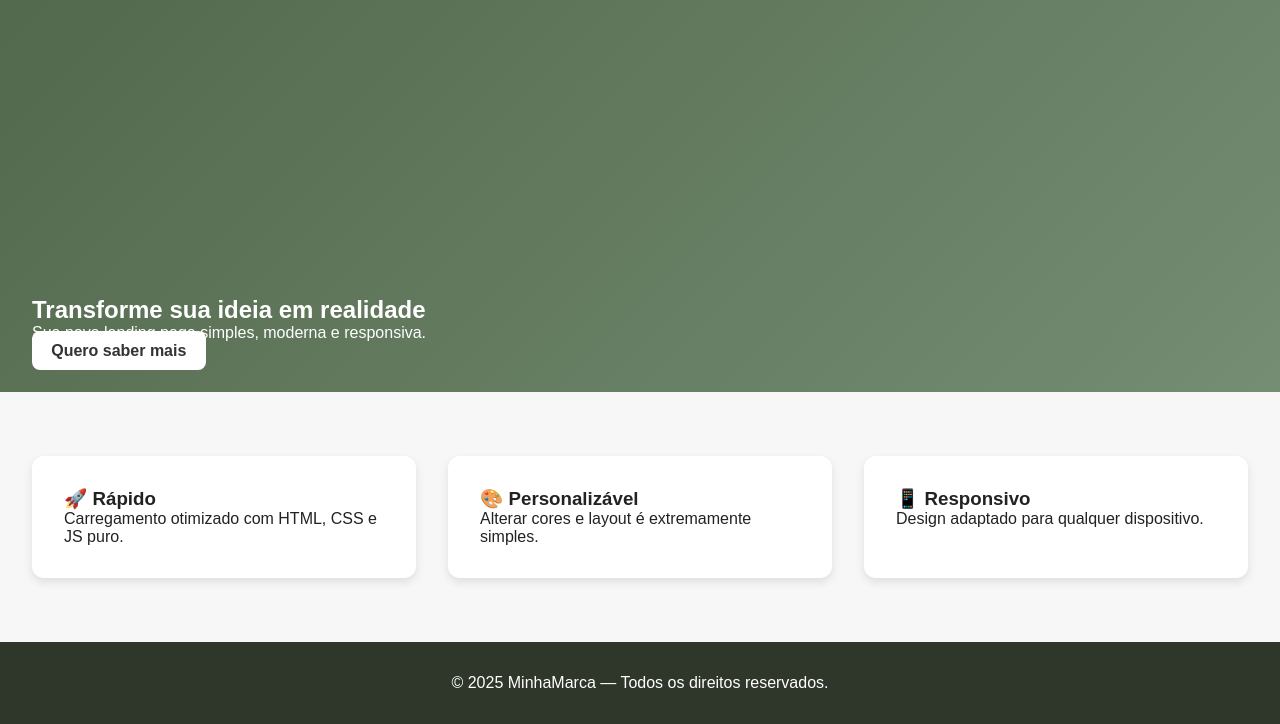
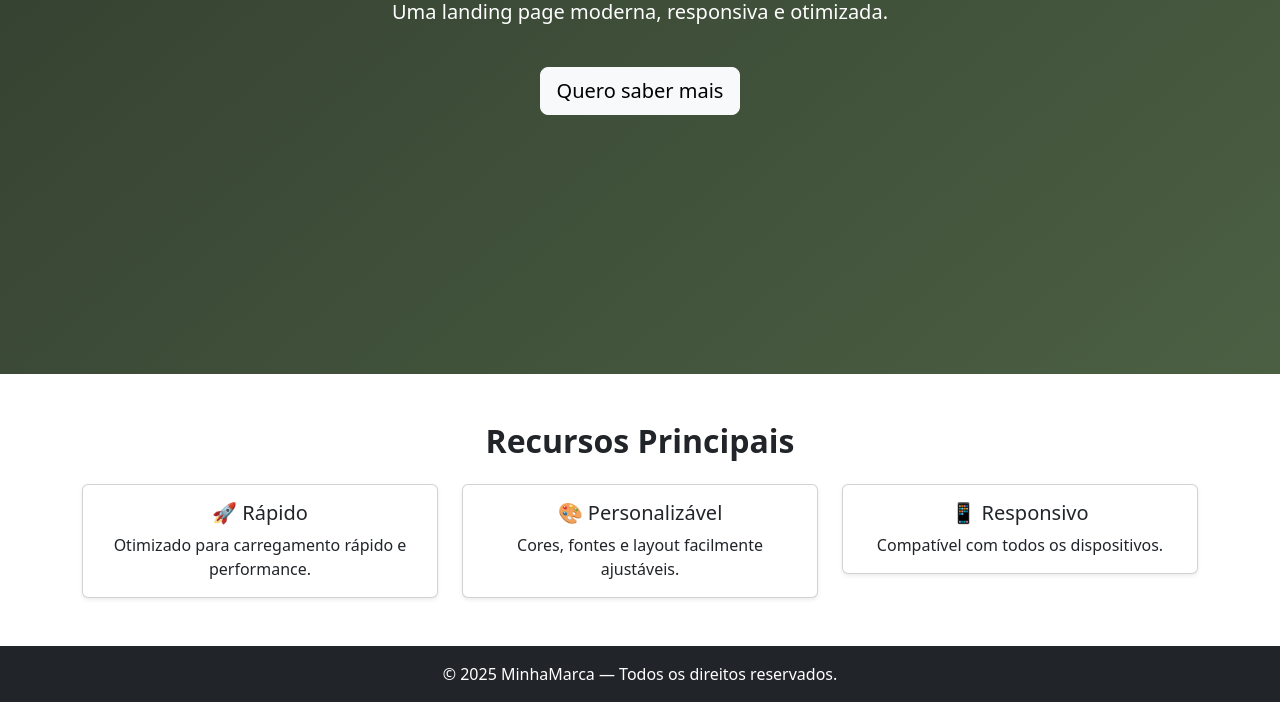
Before and after one commit to wendel211/template-lading-page, a plain HTML site: page index.html in a window 1280 px wide. Shown: the part 426-1150 px from the top of the page. After the commit the page ends 1128 px from the top, so only its background shows below. Drawn offline with nearby package versions, Linux system fonts and the light colour scheme.

Commit message:
feat: enhance landing page structure and styles with responsive design

```diff
--- /dev/null
+++ b/assets/css/custom.css
@@ -0,0 +1,23 @@
+/* HERO */
+.hero {
+  height: 100vh;
+  background: linear-gradient(140deg, #303a2d, #4b6043);
+  padding-top: 80px;
+}
+
+/* FEATURE CARD */
+.feature-card {
+  transition: 0.3s ease-in-out;
+}
+
+.feature-card:hover {
+  transform: translateY(-6px);
+  box-shadow: 0 10px 20px rgba(0,0,0,0.15) !important;
+}
+
+/* RESPONSIVO EXTRA */
+@media (max-width: 768px) {
+  .hero h1 {
+    font-size: 2rem;
+  }
+}
--- a/index.html
+++ b/index.html
@@ -1,46 +1,92 @@
-
-v<!DOCTYPE html>
+<!DOCTYPE html>
 <html lang="pt-BR">
 <head>
-  <meta charset="UTF-8" />
-  <meta name="viewport" content="width=device-width, initial-scale=1.0" />
-  <title>Landing Page</title>
-  <link rel="stylesheet" href="style.css" />
+  <meta charset="UTF-8">
+  <meta name="viewport" content="width=device-width, initial-scale=1.0">
+  <title>Landing Page Profissional</title>
+
+  <!-- Bootstrap (CDN) -->
+  <link
+    href="https://cdn.jsdelivr.net/npm/bootstrap@5.3.2/dist/css/bootstrap.min.css"
+    rel="stylesheet">
+
+  <!-- Custom CSS -->
+  <link rel="stylesheet" href="./assets/css/custom.css">
 </head>
+
 <body>
 
-  <header class="hero">
-    <nav class="navbar">
-      <h1 class="logo">MinhaMarca</h1>
-      <a href="#cta" class="btn">Começar</a>
-    </nav>
+  <!-- NAVBAR -->
+  <nav class="navbar navbar-expand-lg navbar-dark bg-dark px-4 py-3 fixed-top shadow-sm">
+    <a class="navbar-brand fw-bold" href="#">MinhaMarca</a>
+    <button class="navbar-toggler" type="button" data-bs-toggle="collapse" data-bs-target="#navbarNav">
+      <span class="navbar-toggler-icon"></span>
+    </button>
 
-    <div class="hero-content">
-      <h2>Transforme sua ideia em realidade</h2>
-      <p>Sua nova landing page simples, moderna e responsiva.</p>
-      <a id="cta" href="#" class="btn-primary">Quero saber mais</a>
+    <div class="collapse navbar-collapse" id="navbarNav">
+      <ul class="navbar-nav ms-auto gap-3">
+        <li class="nav-item"><a class="nav-link" href="#sobre">Sobre</a></li>
+        <li class="nav-item"><a class="nav-link" href="#recursos">Recursos</a></li>
+        <li class="nav-item"><a class="btn btn-outline-light btn-sm" href="#cta">Começar</a></li>
+      </ul>
+    </div>
+  </nav>
+
+  <!-- HERO -->
+  <header class="hero d-flex align-items-center text-center text-white">
+    <div class="container">
+      <h1 class="display-4 fw-bold">Transforme sua Ideia em Realidade</h1>
+      <p class="lead mt-3">Uma landing page moderna, responsiva e otimizada.</p>
+      <a href="#cta" class="btn btn-light btn-lg mt-4">Quero saber mais</a>
     </div>
   </header>
 
-  <section class="features">
-    <div class="feature">
-      <h3>🚀 Rápido</h3>
-      <p>Carregamento otimizado com HTML, CSS e JS puro.</p>
-    </div>
-    <div class="feature">
-      <h3>🎨 Personalizável</h3>
-      <p>Alterar cores e layout é extremamente simples.</p>
-    </div>
-    <div class="feature">
-      <h3>📱 Responsivo</h3>
-      <p>Design adaptado para qualquer dispositivo.</p>
+  <!-- SEÇÃO RECURSOS -->
+  <section id="recursos" class="py-5">
+    <div class="container text-center">
+      <h2 class="fw-bold mb-4">Recursos Principais</h2>
+
+      <div class="row g-4">
+        <div class="col-md-4">
+          <div class="card shadow-sm feature-card">
+            <div class="card-body">
+              <h5 class="card-title">🚀 Rápido</h5>
+              <p class="card-text">Otimizado para carregamento rápido e performance.</p>
+            </div>
+          </div>
+        </div>
+
+        <div class="col-md-4">
+          <div class="card shadow-sm feature-card">
+            <div class="card-body">
+              <h5 class="card-title">🎨 Personalizável</h5>
+              <p class="card-text">Cores, fontes e layout facilmente ajustáveis.</p>
+            </div>
+          </div>
+        </div>
+
+        <div class="col-md-4">
+          <div class="card shadow-sm feature-card">
+            <div class="card-body">
+              <h5 class="card-title">📱 Responsivo</h5>
+              <p class="card-text">Compatível com todos os dispositivos.</p>
+            </div>
+          </div>
+        </div>
+      </div>
+
     </div>
   </section>
 
-  <footer>
-    <p>© 2025 MinhaMarca — Todos os direitos reservados.</p>
+  <!-- FOOTER -->
+  <footer class="text-center text-white py-3 bg-dark">
+    <p class="mb-0">© 2025 MinhaMarca — Todos os direitos reservados.</p>
   </footer>
 
-  <script src="script.js"></script>
+  <!-- Bootstrap JS -->
+  <script src="https://cdn.jsdelivr.net/npm/bootstrap@5.3.2/dist/js/bootstrap.bundle.min.js"></script>
+
+  <!-- Custom JS -->
+  <script src="./assets/js/script.js"></script>
 </body>
 </html>
```
